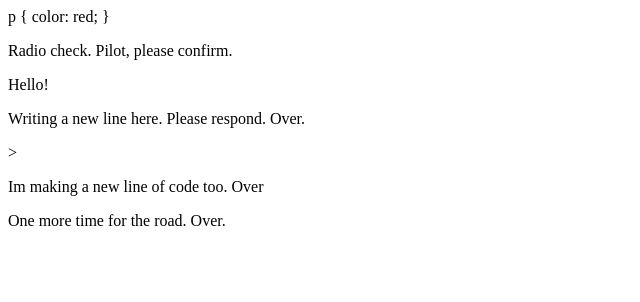
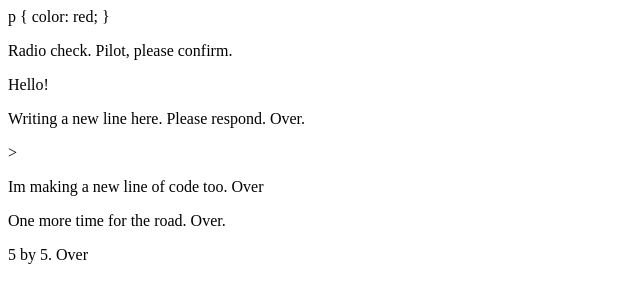
Before and after one commit to myap4133/communication-log-Control, a plain HTML site: page index.html in a window 1280 px wide. Shown: the full height of the page, 0-640 px from the left. Drawn offline with Linux system fonts and the light colour scheme.

Commit message:
Last entry

```diff
--- a/index.html
+++ b/index.html
@@ -9,5 +9,6 @@
       <p>Writing a new line here. Please respond. Over.</p>>
       <p>Im making a new line of code too. Over</p>
       <p>One more time for the road. Over.</p>
+      <p>5 by 5. Over</p>
    </body>
 </html>
```
